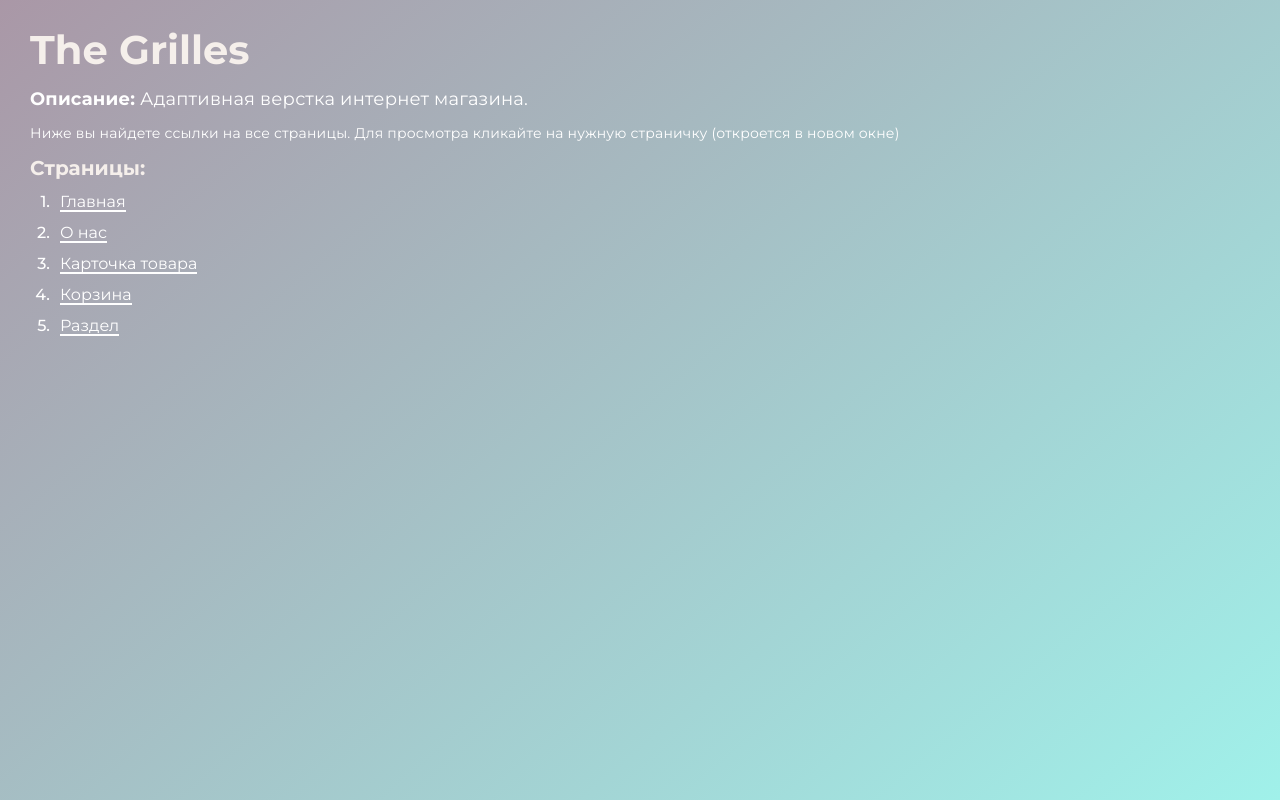
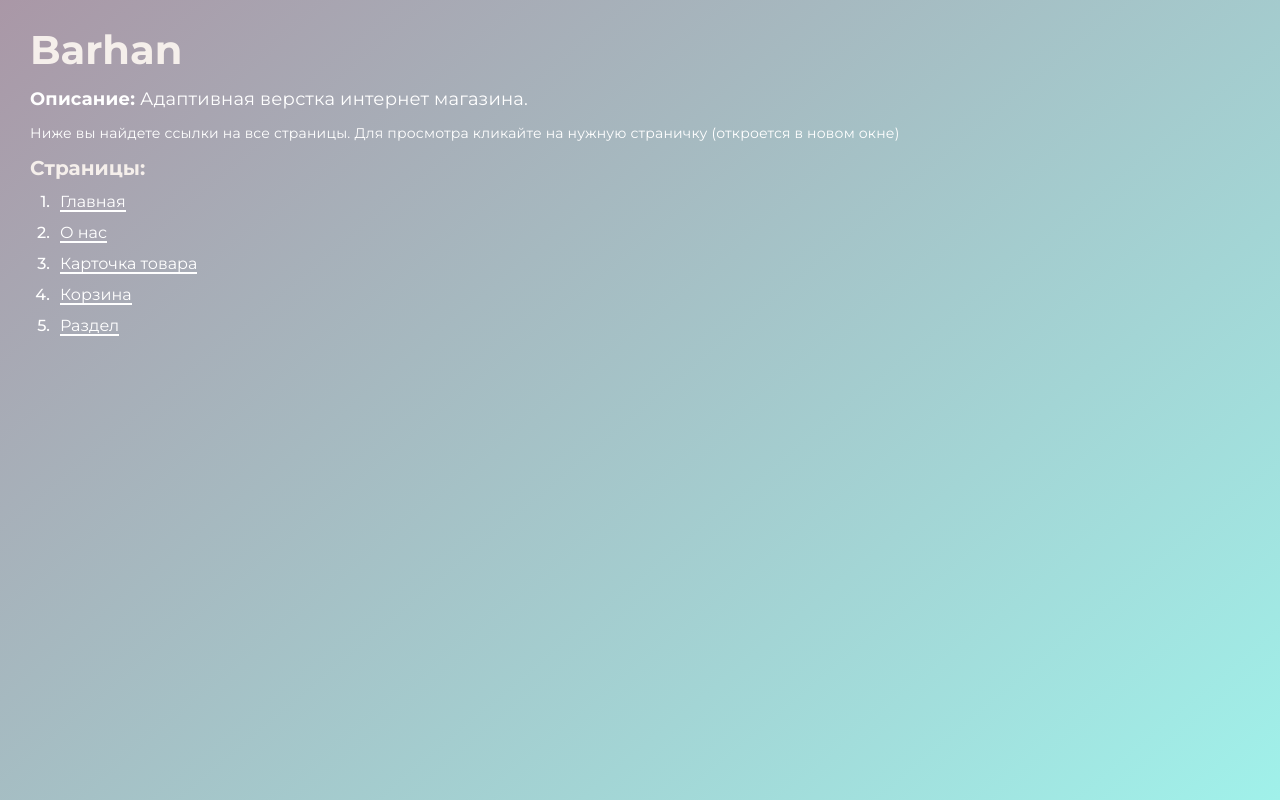
Before and after one commit to gomerina/Barhan, a plain HTML site: page rootpage.html in a window 1280 px wide. Drawn offline with Linux system fonts and the light colour scheme.

Commit message:
fix rootpage title

```diff
--- a/rootpage.html
+++ b/rootpage.html
@@ -8,7 +8,7 @@
 <body>
 
     <div class="rootpage">
-        <h1 class="rootpage__title">The Grilles</h1>
+        <h1 class="rootpage__title">Barhan</h1>
         <div class="rootpage__description">
             <p><b>Описание:</b> Адаптивная верстка интернет магазина.</p>
         </div>
```
Also changed, not shown: 1 other file.
